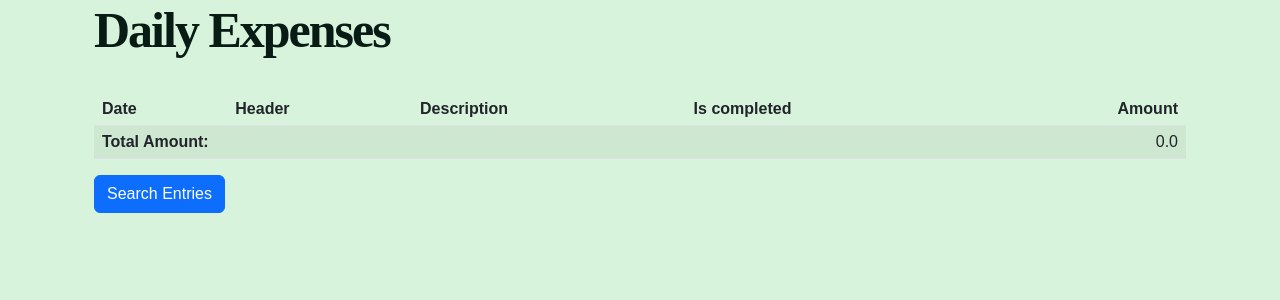
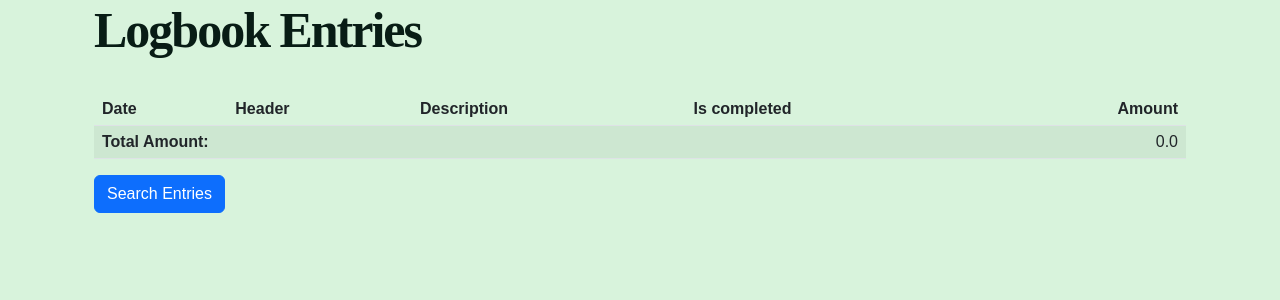
Before and after one commit to GabrielAlexandratos/2025-SE-GA-JungleLogbook, a Flask app: page /home in a window 1280 px wide. Shown: the part 54-354 px from the top of the page. Run offline with Flask 3, Linux system fonts and the light colour scheme; the visitor is signed in with stand-in values (Sample User, id 1); data that the repository does not hold is empty; some libraries are stand-ins or nearby versions.

Commit message:
home.html

```diff
--- a/src/expense_tracker/templates/home.html
+++ b/src/expense_tracker/templates/home.html
@@ -27,7 +27,7 @@
     </div>
   </nav>
   <div class="container">
-    <h1>Daily Expenses</h1>
+    <h1>Logbook Entries</h1>
     <table class="table table-striped">
         <thead>
             <tr>
```
